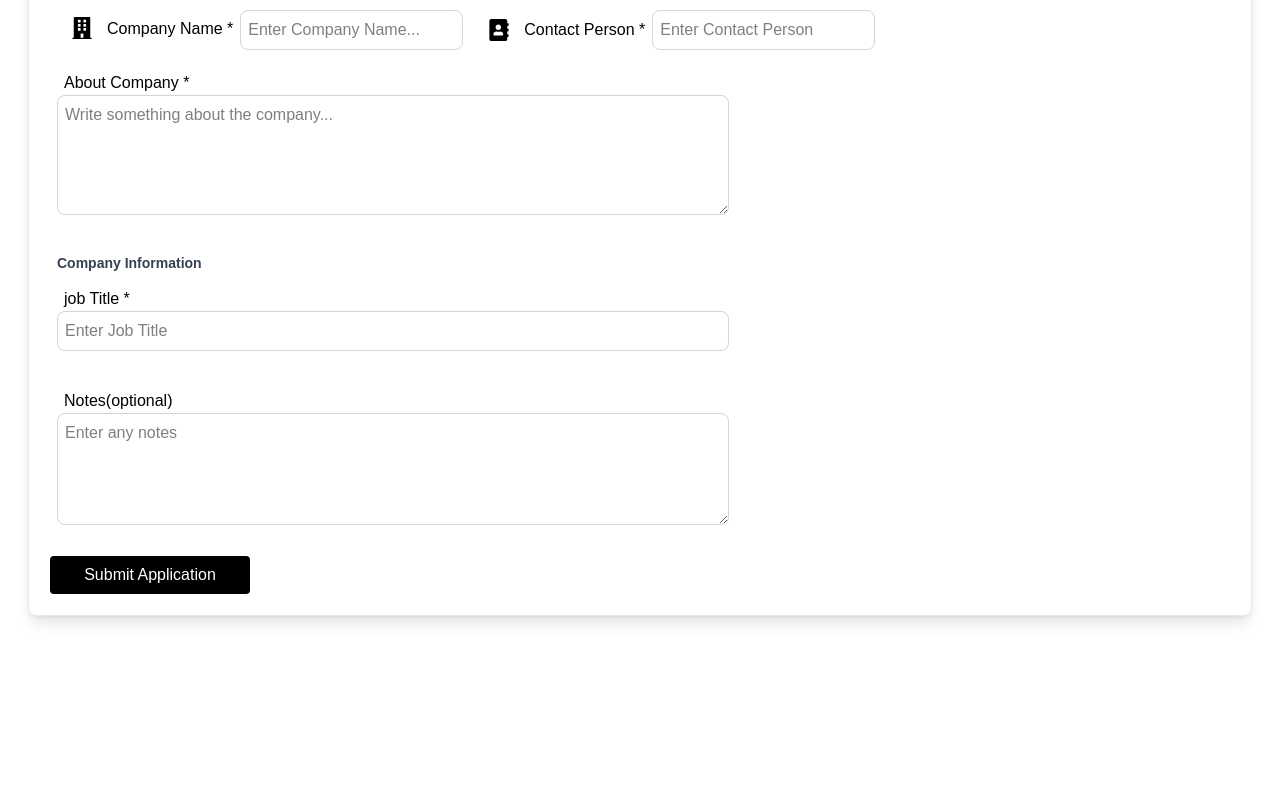
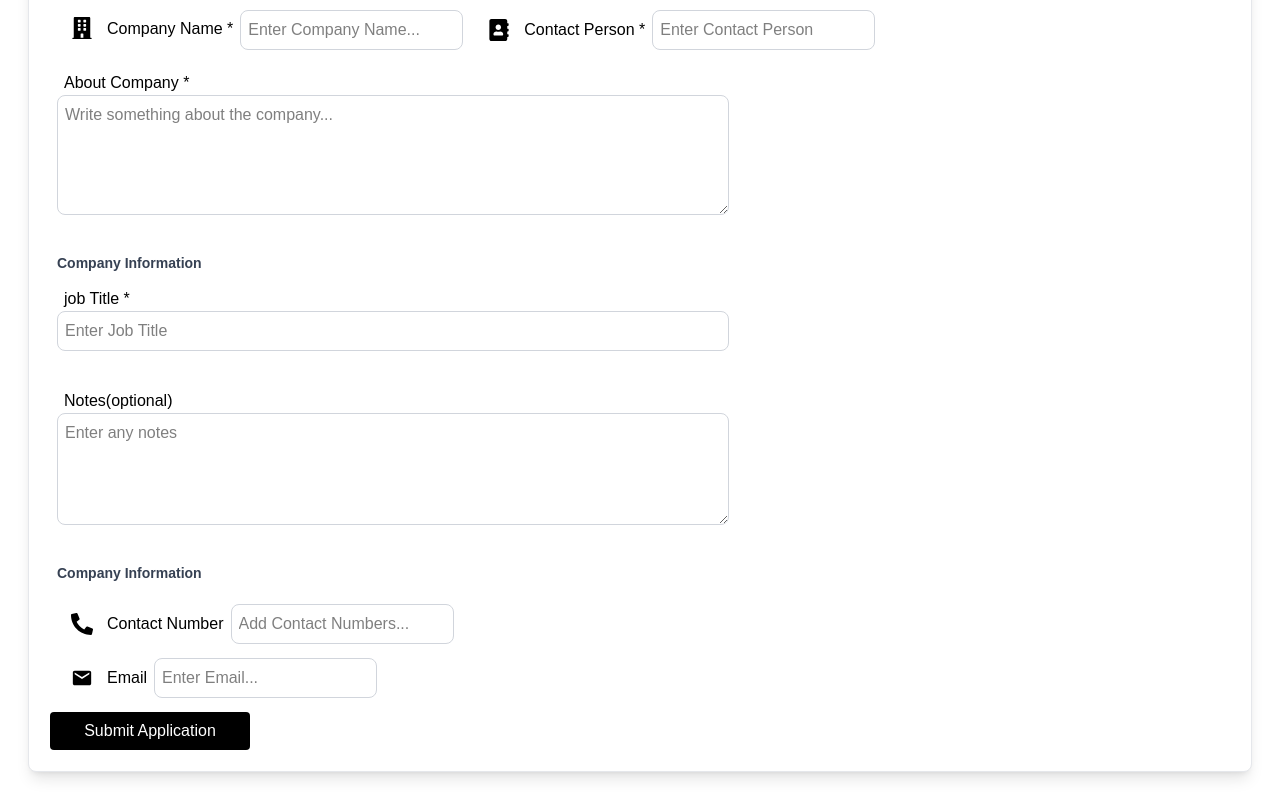
Before and after one commit to siphoPrince/ledder, a React (Vite) app in the folder ledder/: page /Application-form in a window 1280 px wide. Shown: the part 334-1134 px from the top of the page. Before the commit the page ends 978 px from the top, so only its background shows below. Built offline with nearby package versions, Linux system fonts and the light colour scheme.

Commit message:
adding some additionals

```diff
--- a/ledder/app/components/application-form.jsx
+++ b/ledder/app/components/application-form.jsx
@@ -3,12 +3,16 @@ import { useNavigate } from "react-router-dom";
 import { FaLongArrowAltLeft } from "react-icons/fa"
 import { FaBuilding } from "react-icons/fa"
 import { FaAddressBook } from "react-icons/fa"
+import { MdEmail } from "react-icons/md";
+import { FaPhoneAlt } from "react-icons/fa";
 
 export default function ApplicationForm({onSubmit}){
     const navigate = useNavigate();
     const [formData, setFormData] = useState({
         companyName: "",
         contactPerson: "",
+        contactNumber: "",
+        companyEmail: "",
         jobTitle: "",
         notes: "",
         aboutCompany: "",
@@ -132,6 +136,34 @@ export default function ApplicationForm({onSubmit}){
                             />
                         </label>
                         </div>
+
+                        {/* Contact information section */}
+                        <h3 className="text-sm font-semibold text-gray-700 mb-1">Company Information</h3>
+                        <div flex >
+                            <label className="flex items-center">
+                            <FaPhoneAlt className="text-4xl" />
+                            <span>Contact Number</span>
+                            <input
+                                className="border border-gray-300 rounded-lg p-2 focus:outline-none focus:ring-2 focus:ring-gray-200 focus:border-gray-200"
+                                placeholder="Add Contact Numbers..."
+                                type="numbers"
+                                value={formData.contactNumber}
+                                onChange={(e)=> handleInputChange("contactNumber", e.target.value)}
+                                />
+                            </label>
+
+                            <label className="flex items-center">
+                            <MdEmail className="text-4xl"/>
+                                <span>Email</span>
+                                <input
+                                    className="border border-gray-300 rounded-lg p-2 focus:outline-none focus:ring-2 focus:ring-gray-200 focus:border-gray-200"
+                                    placeholder="Enter Email..."
+                                    type="email"
+                                    value={formData.companyEmail}
+                                    onChange={(e)=> handleInputChange("companyEmail", e.target.value)}
+                                />
+                            </label>
+                        </div>
                         <button type="submit" className="cursor-pointer w-50 bg-black text-white rounded">Submit Application</button>
                     </form>
                 </div>
--- a/ledder/app/components/statsoverview.jsx
+++ b/ledder/app/components/statsoverview.jsx
@@ -1,4 +1,9 @@
 import { Link } from "react-router-dom";
+import { FaBuilding } from "react-icons/fa"
+import { FaAddressBook } from "react-icons/fa"
+import { MdEmail } from "react-icons/md";
+import { FaPhoneAlt } from "react-icons/fa";
+import { MdEditNote } from "react-icons/md";
 
 const OverView = ({ applications }) => {
   return (
@@ -23,9 +28,11 @@ const OverView = ({ applications }) => {
               className="shadow-lg w-4xl rounded p-4 flex items-center justify-between"
             >
               <div>
-                <h3 className="text-black font-semibold">{app.companyName}</h3>
-                <p className="text-gray-600 ">{app.jobTitle}</p>
-                <p className="text-gray-500 italic">{app.notes}</p>
+                <h3 className="text-black font-semibold">{app.jobTitle}</h3>
+                <p className="text-gray-600 flex flex-row items-center"><FaBuilding className="text-4xl text-black"/>{app.companyName}</p>
+                <p className="text-gray-600 flex flex-row items-center"><FaAddressBook className="text-4xl text-black"/>{app.contactPerson}</p>
+                <p className="text-gray-600 flex flex-row items-center"><MdEmail className="text-4xl text-black"/>{app.companyEmail}</p>
+                <p className="text-gray-500 italic flex flex-row items-centre"><MdEditNote className="text-4xl text-black"/>{app.notes}</p>
                 <p className="text-gray-500">{app.aboutCompany}</p>
 
               </div>
```
